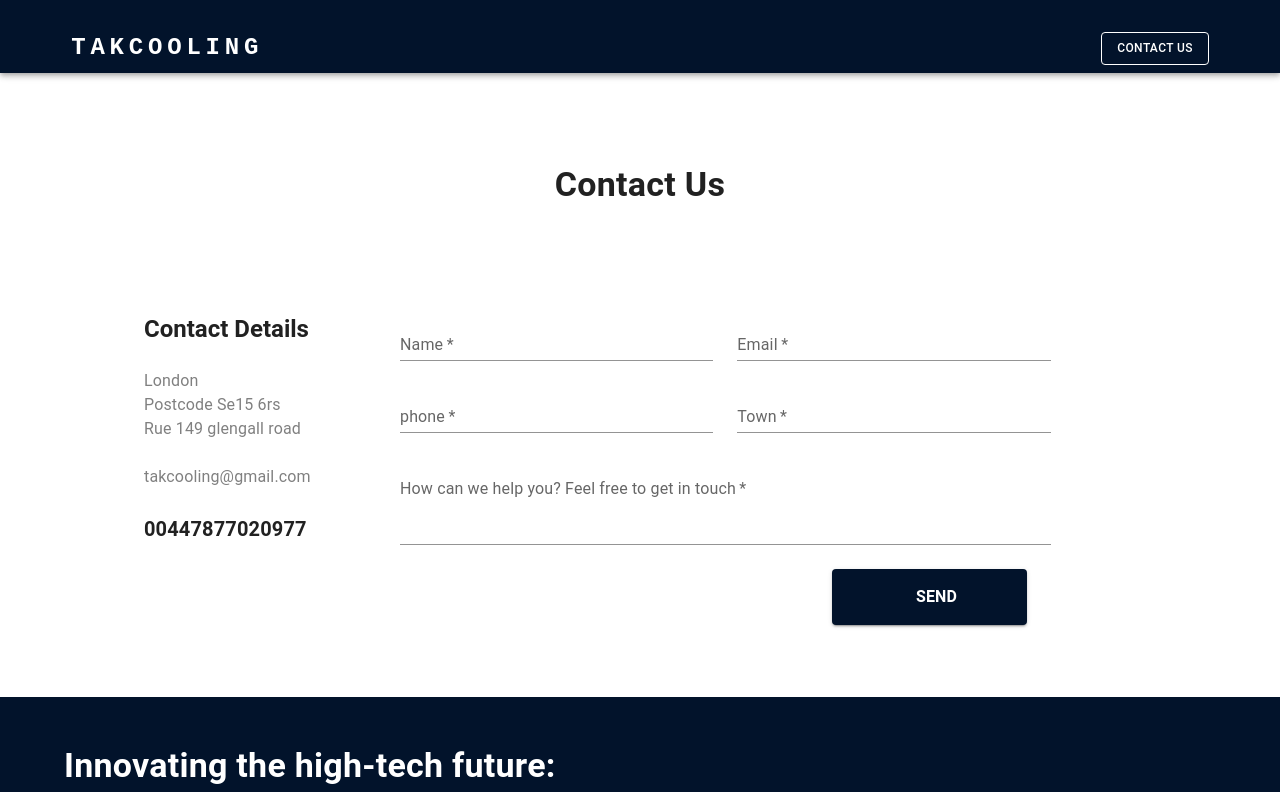
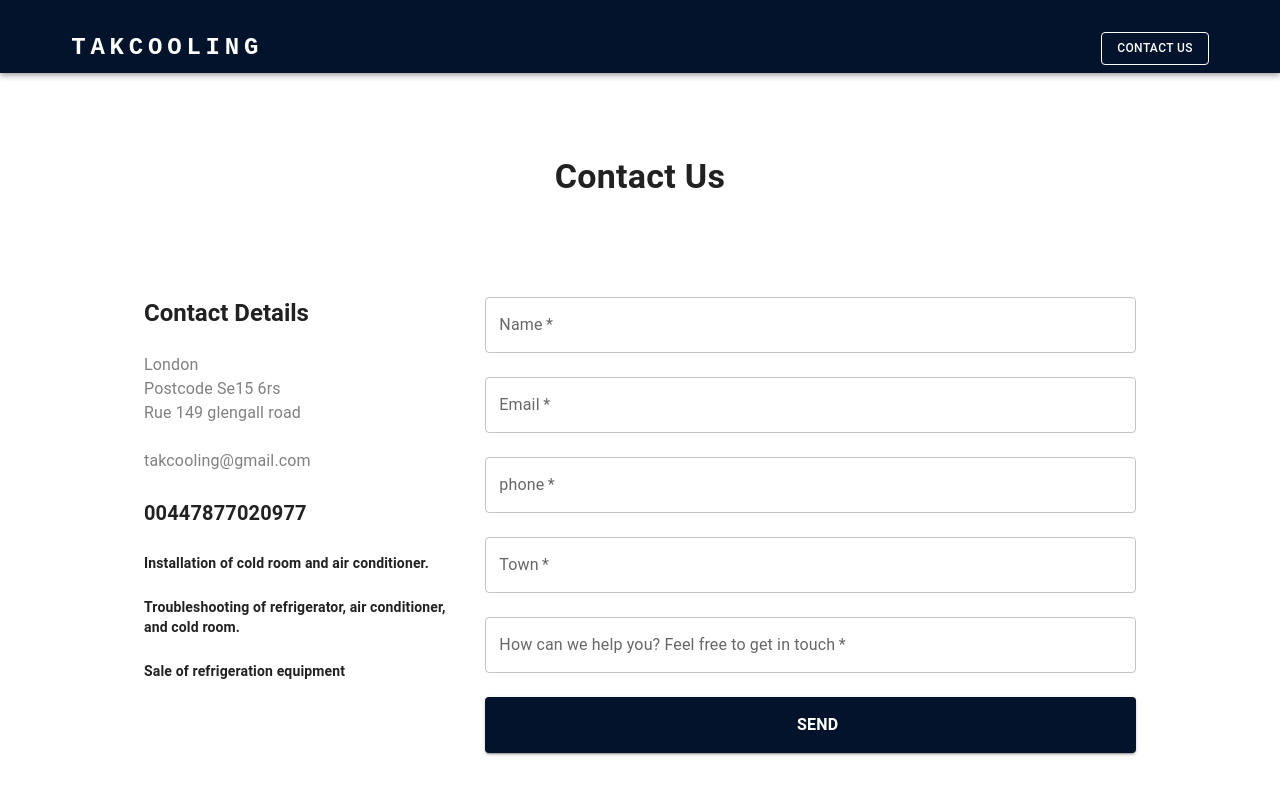
Before and after one commit to iaifrns/FreelanceTakcooling, a React (Vite) app: page /contact in a window 1280 px wide. Shown: the top 792 px of the page. Built offline with nearby package versions, Linux system fonts and the light colour scheme; some icons are missing; the HTML template or start-up script is replaced by a standard one.

Commit message:
changes in the app

```diff
--- a/src/components/contactDetails.tsx
+++ b/src/components/contactDetails.tsx
@@ -9,6 +9,9 @@ const ContactDetails = ({ onClick }: { onClick: () => void }) => {
             <Typography color={'gray'} mb={3}>Rue 149 glengall road</Typography>
             <Typography color={'gray'} mb={3}>takcooling@gmail.com</Typography>
             <Typography variant="h6" fontWeight={'bold'} onClick={onClick} sx={{cursor:"pointer"}}>00447877020977</Typography>
+            <Typography variant="body2" fontWeight={'bold'} mb={3} mt={3}>Installation of cold room and air conditioner.</Typography>
+            <Typography variant="body2" fontWeight={'bold'} mb={3}>Troubleshooting of refrigerator, air conditioner, and cold room.</Typography>
+            <Typography variant="body2" fontWeight={'bold'} mb={3}>Sale of refrigeration equipment</Typography>
         </>
     )
 }
--- a/src/components/contactHeader.tsx
+++ b/src/components/contactHeader.tsx
@@ -2,7 +2,7 @@ import { Grid, Typography } from "@mui/material"
 
 export const Header = () => {
     return (
-        <Grid container justifyContent={'center'} alignItems={'center'} height={'20vh'} mt={4}>
+        <Grid container justifyContent={'center'} alignItems={'center'} height={'20vh'} mt={3}>
             <Grid>
                 <Typography variant="h4" fontWeight={'bold'}>Contact Us</Typography>
             </Grid>
--- a/src/components/formContent.tsx
+++ b/src/components/formContent.tsx
@@ -50,7 +50,7 @@ export const FormContent = ({ isSmallScreen }: { isSmallScreen: boolean }) => {
         </Alert>
         }
         <Grid container spacing={3}>
-          <Grid item xs={12} sm={6}>
+          <Grid item xs={12}>
             <input style={{ display: 'none' }} type="text" id="message" name="message" />
             <TextField
               required
@@ -60,11 +60,10 @@ export const FormContent = ({ isSmallScreen }: { isSmallScreen: boolean }) => {
               type="text"
               fullWidth
               autoComplete="given-name"
-              variant="standard"
               onChange={changeHandler}
             />
           </Grid>
-          <Grid item xs={12} sm={6}>
+          <Grid item xs={12}>
             <TextField
               required
               id="email"
@@ -74,10 +73,9 @@ export const FormContent = ({ isSmallScreen }: { isSmallScreen: boolean }) => {
               fullWidth
               autoComplete="family-name"
               onChange={changeHandler}
-              variant="standard"
             />
           </Grid>
-          <Grid item xs={12} sm={6}>
+          <Grid item xs={12}>
             <TextField
               required
               id="phone"
@@ -87,10 +85,9 @@ export const FormContent = ({ isSmallScreen }: { isSmallScreen: boolean }) => {
               onChange={changeHandler}
               fullWidth
               autoComplete="shipping address-level2"
-              variant="standard"
             />
           </Grid>
-          <Grid item xs={12} sm={6}>
+          <Grid item xs={12}>
             <TextField
               required
               id="town"
@@ -99,7 +96,6 @@ export const FormContent = ({ isSmallScreen }: { isSmallScreen: boolean }) => {
               onChange={changeHandler}
               type="text"
               fullWidth
-              variant="standard"
             />
           </Grid>
           <Grid item xs={12}>
@@ -112,12 +108,10 @@ export const FormContent = ({ isSmallScreen }: { isSmallScreen: boolean }) => {
               fullWidth
               onChange={changeHandler}
               autoComplete="shipping address-line1"
-              variant="standard"
-              sx={{ pt: 5 }}
             />
           </Grid>
-          <Grid container justifyContent={'right'} m={3}>
-            <Button variant="contained" type="submit" sx={{ bgcolor: '#02132b', p: 2, width: isSmallScreen ? '100%' : "31%" }}>
+          <Grid container justifyContent={'center'} mt={3} ml={3}>
+            <Button variant="contained" type="submit" sx={{ bgcolor: '#02132b', p: 2, width: '100%' }}>
               {loading ? (
                 <CircularProgress />
               ) : (
--- a/src/pages/contactPage.tsx
+++ b/src/pages/contactPage.tsx
@@ -42,8 +42,8 @@ export const ContactPage = () => {
                 </GoogleMap>
             </Grid> */}
             <Grid container justifyContent={'center'}>
-                <Grid container m={isSmallScreen ? 2 : 4} width={isSmallScreen ? '100%' : '80%'}>
-                    <Grid xs={12} md={3} p={2}>
+                <Grid container m={isSmallScreen ? 2 : 3} width={isSmallScreen ? '100%' : '80%'}>
+                    <Grid xs={12} md={4} p={2}>
                         <ContactDetails onClick={sendToWhatsapp} />
                     </Grid>
                     <Grid xs={12} md={8} p={2}>
```
